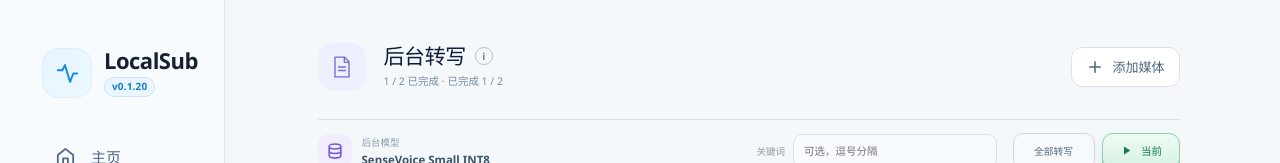
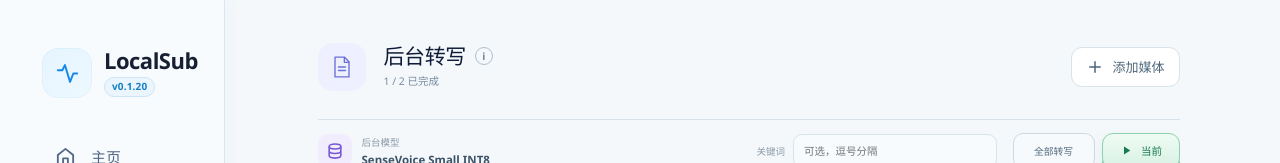
Before and after one commit to FenLynn/gpt-pub, a Vue app in the folder projects/1-桌面软件/105-LocalSub/src/LocalSub/WebUi/: page / in a window 1280 px wide. Both pictures are taken after a click on the button "后台转写". Shown: the top 163 px of the page. Built offline with nearby package versions, Linux system fonts and the light colour scheme.

Commit message:
P105: remove duplicate batch completion status in v0.1.20

```diff
--- a/projects/1-桌面软件/105-LocalSub/src/LocalSub/WebUi/src/App.vue
+++ b/projects/1-桌面软件/105-LocalSub/src/LocalSub/WebUi/src/App.vue
@@ -916,7 +916,7 @@ onBeforeUnmount(() => {
             <div class="page-feature batch-feature"><svg viewBox="0 0 48 48"><path d="M12 7h16l8 8v26H12z M28 7v9h8 M18 24h12 M18 30h12"></path></svg></div>
             <div class="page-title">
               <div class="title-line"><h2>后台转写</h2><span class="info-dot" data-tip="文件选择由 Windows Shell 完成，媒体分析与离线识别在独立 Core 中执行。">i</span></div>
-              <span>{{ snapshot.batch.queued ? snapshot.batch.completed + " / " + snapshot.batch.queued + " 已完成 · " + snapshot.batch.status : snapshot.batch.status }}</span>
+              <span>{{ batchBusy ? snapshot.batch.status : (snapshot.batch.queued ? snapshot.batch.completed + " / " + snapshot.batch.queued + " 已完成" : snapshot.batch.status) }}</span>
             </div>
             <button class="secondary-button icon-action" type="button" :disabled="batchBusy || batchRequestBusy" @click="pickBatchFiles">
               <svg viewBox="0 0 24 24"><path d="M12 5v14M5 12h14"></path></svg>添加媒体
```
